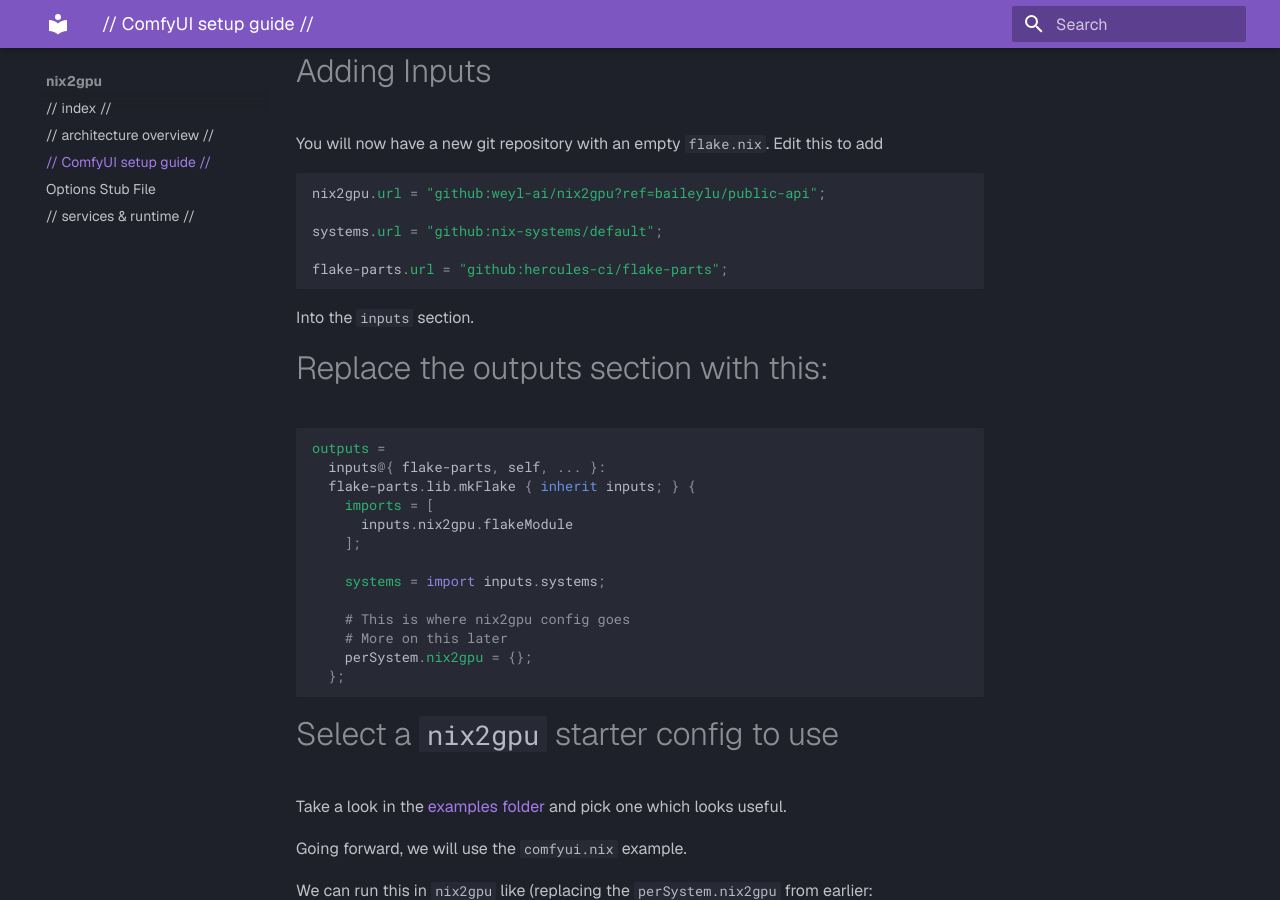
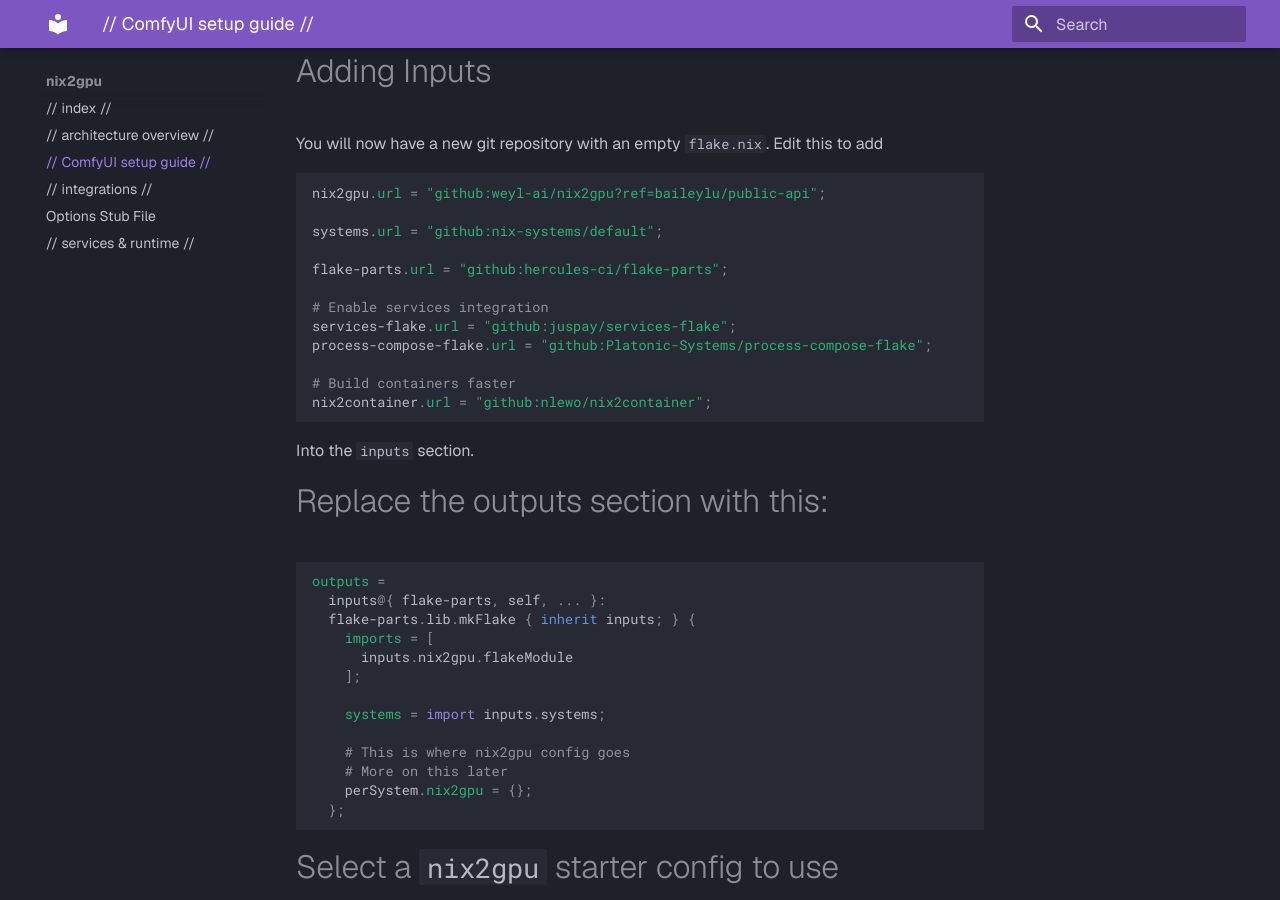
Before and after one commit to fleek-sh/nix2gpu, an MkDocs documentation site: the page built from docs/getting-started.md, in a window 1280 px wide and 900 px high, scrolled down 848 px. Built offline with MkDocs 1.6.1 and Material for MkDocs 9.7.7, drawn with Linux system fonts in a browser that asks for light colours.

Commit message:
Add docs on integrations

````diff
--- a/docs/getting-started.md
+++ b/docs/getting-started.md
@@ -40,6 +40,13 @@
 systems.url = "github:nix-systems/default";
 
 flake-parts.url = "github:hercules-ci/flake-parts";
+
+# Enable services integration
+services-flake.url = "github:juspay/services-flake";
+process-compose-flake.url = "github:Platonic-Systems/process-compose-flake";
+
+# Build containers faster
+nix2container.url = "github:nlewo/nix2container";
 ```
 
 Into the `inputs` section.
````
Also changed, not shown: docs/index.md (+1 -0 lines), docs/integrations.md (added, +53 -0 lines).
